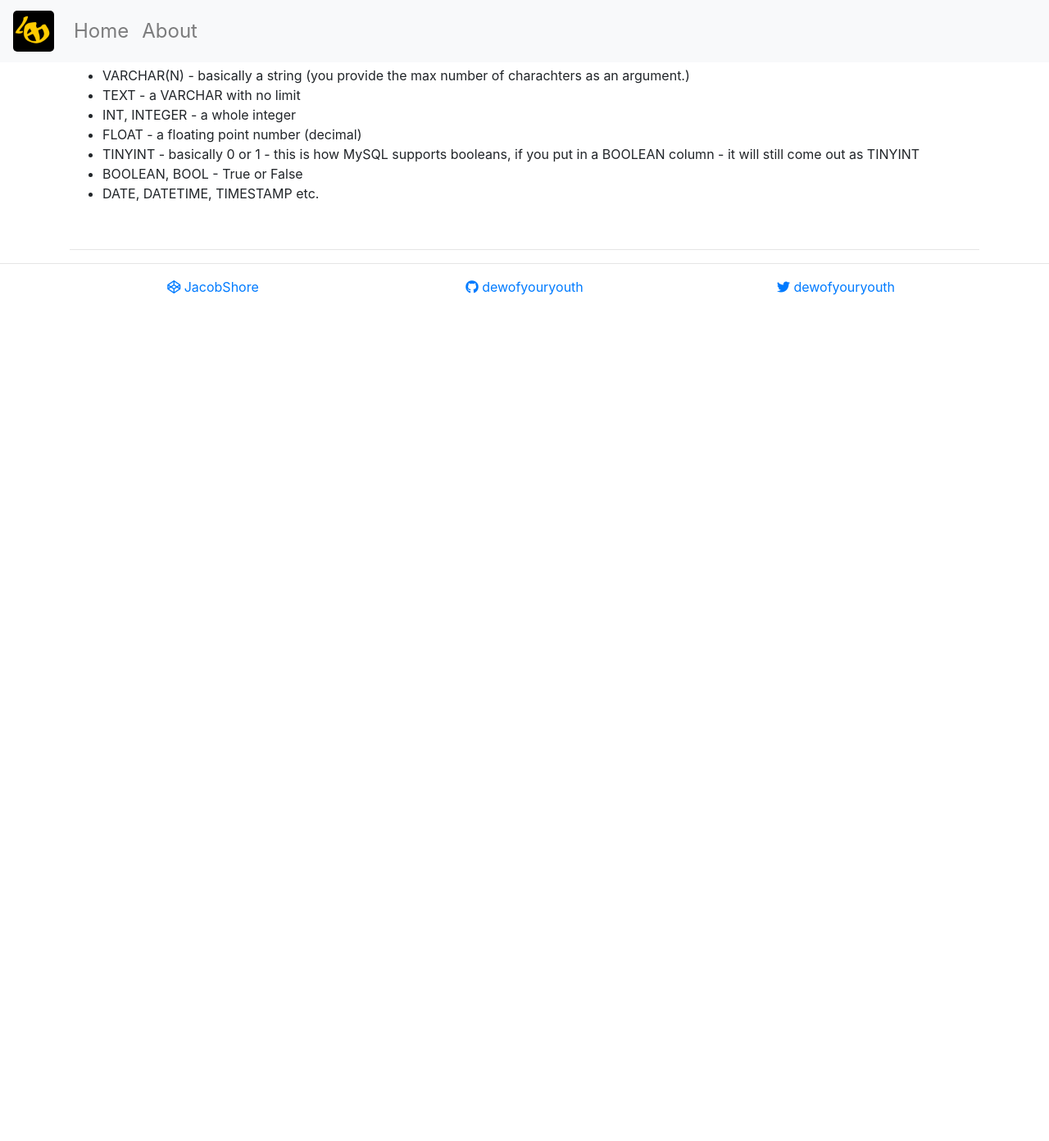
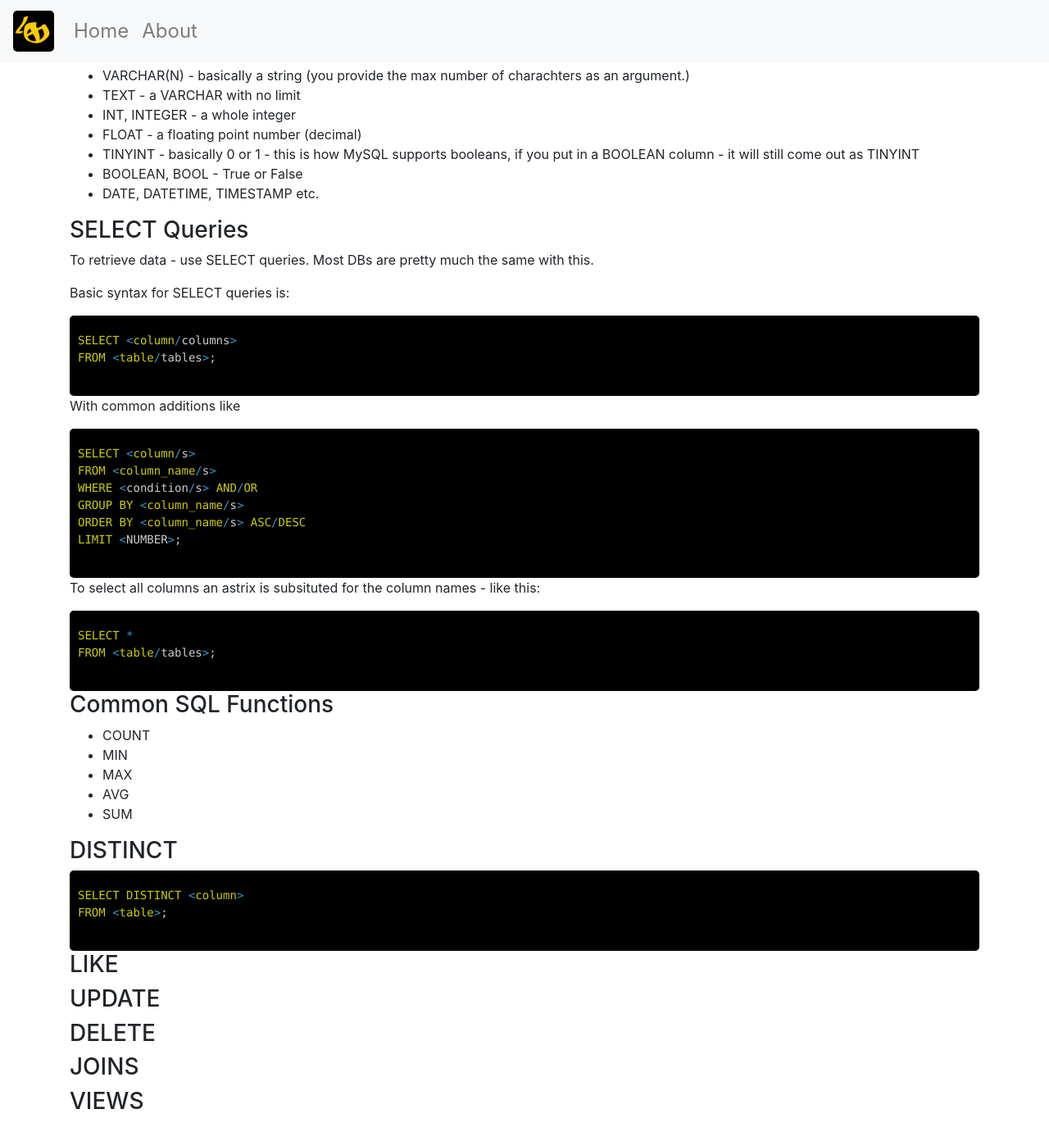
Before and after one commit to DewofyourYouth/DewofyourYouth.github.io, a Jekyll site: the page built from _posts/2019-05-29-basis -sql-cheatsheet.md, in a window 1280 px wide and 1400 px high, scrolled down 1334 px. Shown: the top 1392 px of the window at 82% size. Built offline with Jekyll 4.4.1, drawn with Linux system fonts in a browser that asks for light colours; nearby versions of some CDN libraries; comment, search, counter and statistics services are not loaded; before the commit the page ends 1696 px from its top, so only the background shows below that.

Commit message:
astrix and outline

````diff
--- a/_posts/2019-05-29-basis -sql-cheatsheet.md
+++ b/_posts/2019-05-29-basis -sql-cheatsheet.md
@@ -72,3 +72,57 @@ These vary a bit between diffent DB systems
 - TINYINT - basically 0 or 1 - this is how MySQL supports booleans, if you put in a BOOLEAN column - it will still come out as TINYINT
 - BOOLEAN, BOOL - True or False
 - DATE, DATETIME, TIMESTAMP etc.
+
+### SELECT Queries
+
+To retrieve data - use SELECT queries. Most DBs are pretty much the same with this.
+
+Basic syntax for SELECT queries is:
+
+```sql
+SELECT <column/columns>
+FROM <table/tables>;
+```
+
+With common additions like
+
+```sql
+SELECT <column/s>
+FROM <column_name/s>
+WHERE <condition/s> AND/OR
+GROUP BY <column_name/s>
+ORDER BY <column_name/s> ASC/DESC
+LIMIT <NUMBER>;
+```
+
+To select all columns an astrix is subsituted for the column names - like this:
+
+```sql
+SELECT *
+FROM <table/tables>;
+```
+
+### Common SQL Functions
+
+- COUNT
+- MIN
+- MAX
+- AVG
+- SUM
+
+### DISTINCT
+
+```sql
+SELECT DISTINCT <column>
+FROM <table>;
+```
+
+### LIKE
+
+### UPDATE
+
+### DELETE
+
+### JOINS
+
+### VIEWS
````
